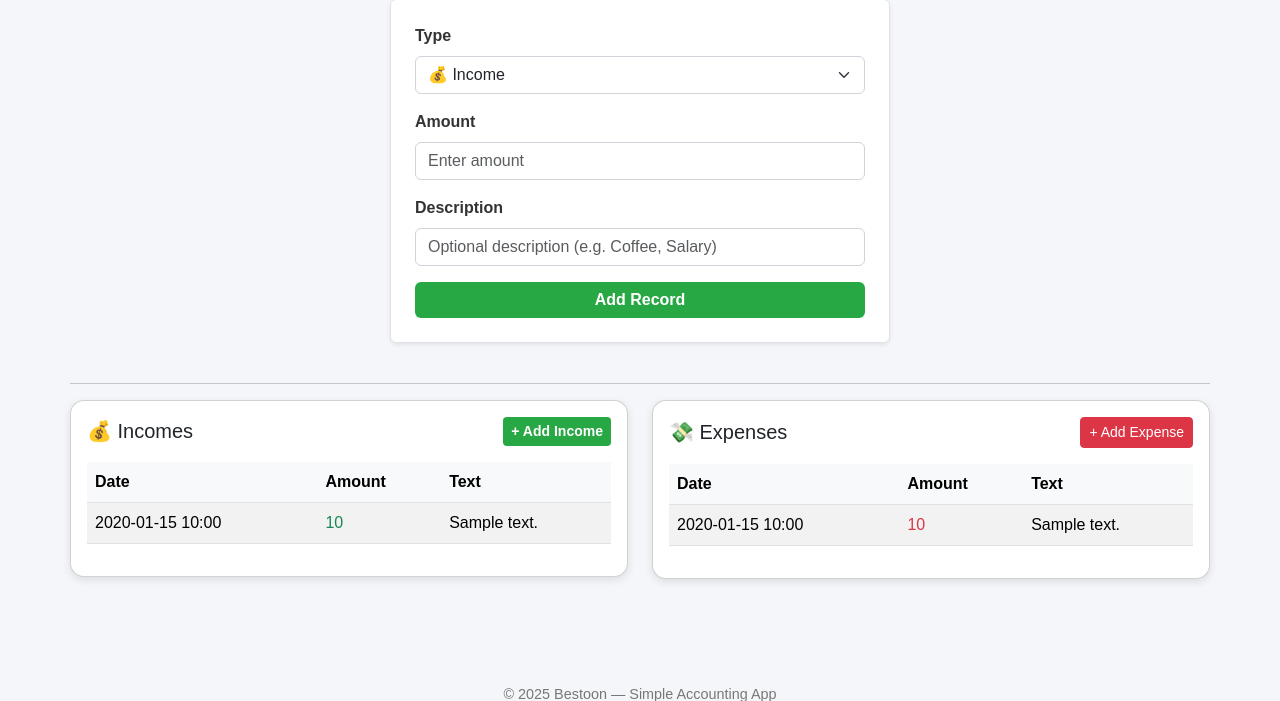
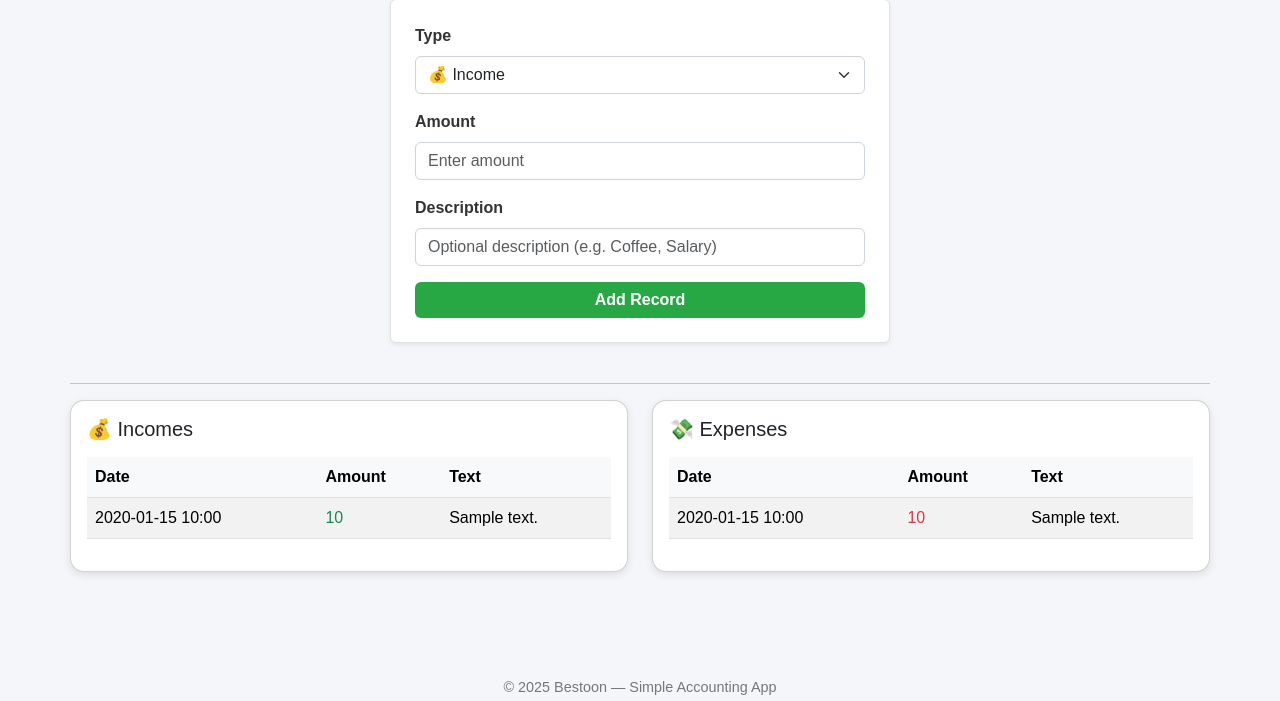
Before and after one commit to Ehsansamiei/Countoon, a Django app: page /dashboard/ in a window 1280 px wide. Shown: the part 462-1163 px from the top of the page. Run offline with Django 5.2, Linux system fonts and the light colour scheme; a user stored in the database is signed in; tables that the repository leaves empty hold one stand-in row (values such as "Sample post").

Commit message:
numbers are better in dashboard

```diff
--- a/web/templates/dashboard.html
+++ b/web/templates/dashboard.html
@@ -1,5 +1,6 @@
 
 {% load static %}
+{% load humanize %}
 <!DOCTYPE html>
 <html lang="en">
 <head>
@@ -88,13 +89,13 @@
       <div class="col-md-6">
         <div class="card text-center p-4">
           <h5>Total Income</h5>
-          <h3 class="text-success">{{ total_income }}</h3>
+          <h3 class="text-success">{{ total_income | intcomma }}</h3>
         </div>
       </div>
       <div class="col-md-6">
         <div class="card text-center p-4">
           <h5>Total Expense</h5>
-          <h3 class="text-danger">{{ total_expense }}</h3>
+          <h3 class="text-danger">{{ total_expense | intcomma }}</h3>
         </div>
       </div>
     </div>
@@ -138,7 +139,6 @@
         <div class="card p-3">
           <div class="d-flex justify-content-between align-items-center mb-3">
             <h5 class="mb-0">💰 Incomes</h5>
-            <a href="{submit/income/}" class="btn btn-success btn-sm">+ Add Income</a>
           </div>
           <table class="table table-striped align-middle">
             <thead>
@@ -152,7 +152,7 @@
               {% for i in incomes %}
               <tr>
                 <td>{{ i.date|date:"Y-m-d H:i" }}</td>
-                <td class="text-success">{{ i.amount }}</td>
+                <td class="text-success">{{ i.amount | intcomma}}</td>
                 <td>{{ i.text }}</td>
               </tr>
               {% empty %}
@@ -167,7 +167,6 @@
         <div class="card p-3">
           <div class="d-flex justify-content-between align-items-center mb-3">
             <h5 class="mb-0">💸 Expenses</h5>
-            <a href="{submit/expense/}" class="btn btn-danger btn-sm">+ Add Expense</a>
           </div>
           <table class="table table-striped align-middle">
             <thead>
@@ -181,7 +180,7 @@
               {% for e in expenses %}
               <tr>
                 <td>{{ e.date|date:"Y-m-d H:i" }}</td>
-                <td class="text-danger">{{ e.amount }}</td>
+                <td class="text-danger">{{ e.amount | intcomma}}</td>
                 <td>{{ e.text }}</td>
               </tr>
               {% empty %}
```
